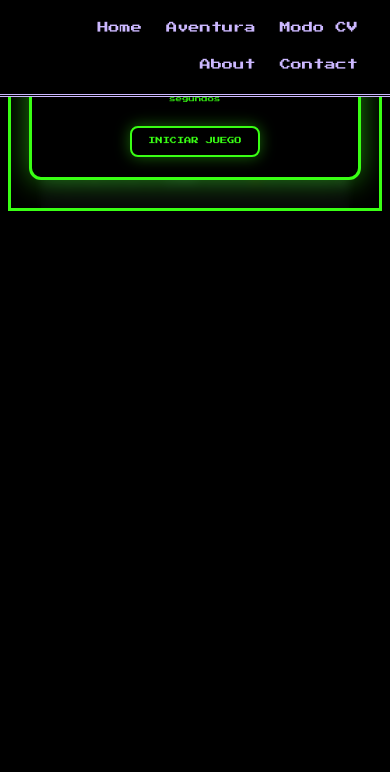
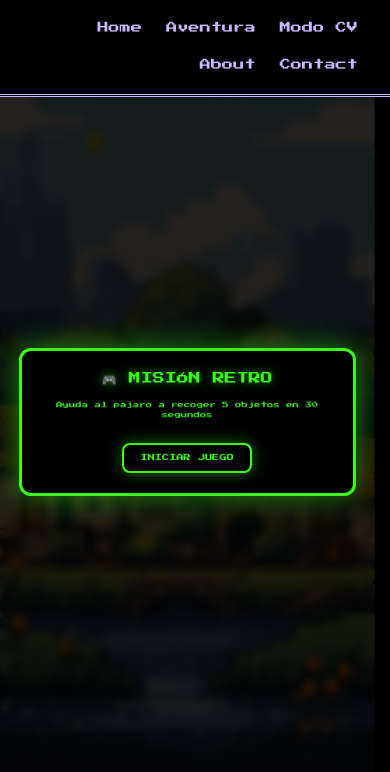
Before and after one commit to Vithley/portfolio, an Angular app: page /demo in a window 390 px wide. Shown: the top 772 px of the page. Built offline with nearby package versions, Linux system fonts and the light colour scheme.

Commit message:
demo changes

```diff
--- a/src/app/portfolio-core/adventure/adventure.component.scss
+++ b/src/app/portfolio-core/adventure/adventure.component.scss
@@ -121,7 +121,7 @@
   height: 4.5%;
 
   @media (max-width: 768px) {
-    top: 0%;
+    top: 11%;
     left: 72%;
     width: 25%;
     height: 5.5%;
@@ -136,7 +136,7 @@
   height: 4.5%;
 
   @media (max-width: 768px) {
-   top: 16%;
+   top: 22%;
    left: 80%;
    width: 20%;
    height: 4.5%;
@@ -144,9 +144,9 @@
 }
 
 .hotspot-demo {
-  top: 40%;
-  left: 80%;
-  width: 12%;
+  top: 36%;
+  left: 82%;
+  width: 16%;
   height: 10%;
 
   @media (max-width: 768px) {
--- a/src/app/portfolio-core/contact/contact.component.html
+++ b/src/app/portfolio-core/contact/contact.component.html
@@ -43,6 +43,17 @@
       <span class="label">LinkedIn</span>
     </button>
 
+    <button
+      class="object github"
+      (click)="interact('github')"
+      [class.found]="puzzleState.githubFound"
+    >
+      <span class="icon">
+        <i class="fa-brands fa-github"></i>
+      </span>
+      <span class="label">GitHub</span>
+    </button>
+
     </div>
 
     <div class="panel-footer">
--- a/src/app/portfolio-core/contact/contact.component.scss
+++ b/src/app/portfolio-core/contact/contact.component.scss
@@ -183,7 +183,7 @@
 .objects {
   margin-top: 18px;
   display: grid;
-  grid-template-columns: repeat(3, minmax(140px, 1fr));
+  grid-template-columns: repeat(auto-fit, minmax(140px, 1fr));
   gap: 16px;
 
   @media (max-width: 768px) {
--- a/src/app/portfolio-core/contact/contact.component.ts
+++ b/src/app/portfolio-core/contact/contact.component.ts
@@ -7,6 +7,7 @@ type PuzzleState = {
   terminalActivated: boolean;
   emailFound: boolean;
   phoneFound: boolean;
+  githubFound: boolean;
 };
 
 @Component({
@@ -21,20 +22,22 @@ export class ContactComponent {
   message = 'Exploras la sala... parece haber varios objetos interesantes.';
   linkedinUrl = 'https://www.linkedin.com/in/carolina-millán-artola-b6602196/';
   emailAddress = 'cmillan182@gmail.com';
+  githubUrl = 'https://github.com/Vithley';
 
 
 
   puzzleState: PuzzleState = {
     terminalActivated: false,
     emailFound: false,
-    phoneFound: false
+    phoneFound: false,
+    githubFound: false
   };
 
   showForm = false;
 
   constructor( private router: Router) { }
 
-  interact(object: 'terminal' | 'email' | 'phone') {
+  interact(object: 'terminal' | 'email' | 'phone' | 'github') {
     console.log('Click en:', object); // 👈 DEBUG
 
     switch (object) {
@@ -55,6 +58,12 @@ export class ContactComponent {
       window.open(this.linkedinUrl, '_blank');
       break;
 
+      case 'github':
+      this.puzzleState.githubFound = true;
+      this.message = 'Abres el manual de proyectos… está todo en GitHub.';
+      window.open(this.githubUrl, '_blank');
+      break;
+
 
       case 'terminal':
       this.puzzleState.terminalActivated = true;
--- a/src/app/portfolio-core/demo-game/demo-game.component.scss
+++ b/src/app/portfolio-core/demo-game/demo-game.component.scss
@@ -6,8 +6,37 @@
   margin: auto;
   background: url('../../../assets/images/paisaje.jpg') center / contain no-repeat;
   border: 3px solid #39ff14;
+  box-sizing: border-box;
   overflow: hidden;
   position: relative;
+
+  @media (max-width: 768px) {
+    position: fixed;
+    top: 0;
+    left: 0;
+    width: 100vw;
+    height: 100vh;
+    max-width: 100vw;
+    max-height: 100vh;
+    aspect-ratio: auto;
+    margin: 0;
+    border: none;
+    background: url('../../../assets/images/paisaje2.png') center / cover no-repeat;
+  }
+
+  @media (max-width: 480px) {
+    position: fixed;
+    top: 0;
+    left: 0;
+    width: 100vw;
+    height: 100vh;
+    max-width: 100vw;
+    max-height: 100vh;
+    aspect-ratio: auto;
+    margin: 0;
+    border: none;
+    background: url('../../../assets/images/paisaje2.png') center / cover no-repeat;
+  }
 }
 
 /* HUD superior */
@@ -229,7 +258,7 @@
 
 @media (max-width: 768px) {
   .demo-scene {
-    width: 92vw;
+    width: 100vw;
   }
 
   .back-arrow {
--- a/src/app/portfolio-core/demo-game/demo-game.component.ts
+++ b/src/app/portfolio-core/demo-game/demo-game.component.ts
@@ -32,15 +32,27 @@ export class DemoGameComponent implements OnInit, OnDestroy {
   gameStarted = false;
   gameOver = false;
   gameWon = false;
+  isMobile = false;
 
-  // Objects to collect
-  objects: GameObject[] = [
+  // Objects to collect (desktop positions)
+  desktopObjects: GameObject[] = [
     { id: 1, x: 150, y: 100, collected: false, icon: '⭐' },
     { id: 2, x: 400, y: 150, collected: false, icon: '💎' },
     { id: 3, x: 600, y: 250, collected: false, icon: '🏆' },
     { id: 4, x: 300, y: 300, collected: false, icon: '🎯' },
     { id: 5, x: 500, y: 80, collected: false, icon: '👑' }
   ];
+
+  // Mobile positions (ajustadas a pantalla completa)
+  mobileObjects: GameObject[] = [
+    { id: 1, x: 100, y: 150, collected: false, icon: '⭐' },
+    { id: 2, x: 250, y: 250, collected: false, icon: '💎' },
+    { id: 3, x: 180, y: 450, collected: false, icon: '🏆' },
+    { id: 4, x: 280, y: 350, collected: false, icon: '🎯' },
+    { id: 5, x: 150, y: 550, collected: false, icon: '👑' }
+  ];
+
+  objects: GameObject[] = [];
 
   // Audio
   collectSound!: HTMLAudioElement;
@@ -52,6 +64,9 @@ export class DemoGameComponent implements OnInit, OnDestroy {
   constructor(private router: Router) {}
 
   ngOnInit() {
+    this.checkScreenSize();
+    this.loadObjects();
+
     this.collectSound = new Audio('assets/sound/retro-beep.mp3');
     this.collectSound.volume = 0.5;
 
@@ -60,6 +75,19 @@ export class DemoGameComponent implements OnInit, OnDestroy {
 
     this.loseSound = new Audio('assets/sound/retro-beep.mp3');
     this.loseSound.volume = 0.6;
+
+    window.addEventListener('resize', () => {
+      this.checkScreenSize();
+      this.loadObjects();
+    });
+  }
+
+  checkScreenSize(): void {
+    this.isMobile = window.innerWidth <= 768;
+  }
+
+  loadObjects(): void {
+    this.objects = this.isMobile ? [...this.mobileObjects] : [...this.desktopObjects];
   }
 
   ngOnDestroy() {
@@ -74,10 +102,11 @@ export class DemoGameComponent implements OnInit, OnDestroy {
     this.gameWon = false;
     this.timeRemaining = this.timeLimit;
     this.objectsCollected = 0;
-    this.charX = 100;
-    this.charY = 200;
+    this.charX = this.isMobile ? 50 : 100;
+    this.charY = this.isMobile ? 300 : 200;
 
     // Reset objects
+    this.loadObjects();
     this.objects.forEach(obj => obj.collected = false);
 
     // Start timer
```
Also changed, not shown: src/assets/images/paisaje2.png (added).
